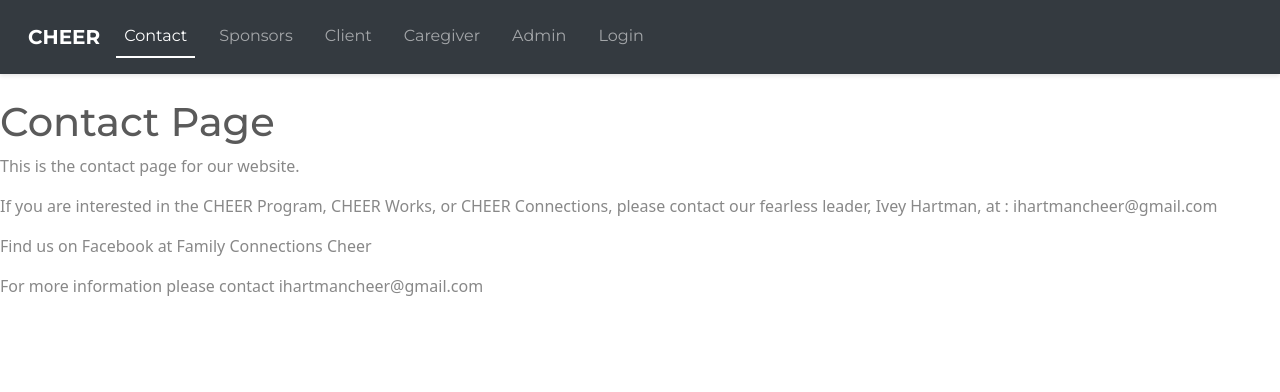
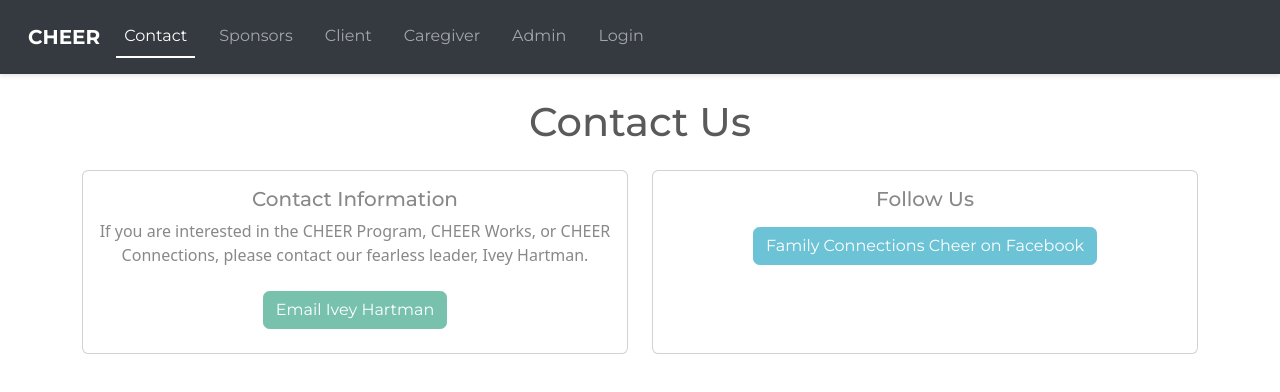
Before and after one commit to wseguin03/cheer-docker, a React (Create React App) app in the folder Client/: page /contact in a window 1280 px wide. Shown: the top 392 px of the page. Built offline with nearby package versions, Linux system fonts and the light colour scheme.

Commit message:
updated contact page and added email us

```diff
--- a/Client/src/components/ContactPage.js
+++ b/Client/src/components/ContactPage.js
@@ -1,15 +1,37 @@
 import React from 'react';
+import Button from 'react-bootstrap/Button';
+import Card from 'react-bootstrap/Card';
+import Container from 'react-bootstrap/Container';
+import Row from 'react-bootstrap/Row';
+import Col from 'react-bootstrap/Col';
 
 const ContactPage = () => {
-    return (
-      <div>
-        <h1>Contact Page</h1>
-        <p>This is the contact page for our website.</p>
-        <p>If you are interested in the CHEER Program, CHEER Works, or CHEER Connections, please contact our fearless leader, Ivey Hartman, at : ihartmancheer@gmail.com</p>
-        <p>Find us on Facebook at Family Connections Cheer</p><a href="https://www.facebook.com/familyconnectionscheers/" target></a>
-        <p>For more information please contact ihartmancheer@gmail.com</p>
-      </div>
-    );
-  };
+  return (
+    <Container className="contact-page">
+      <h1 className="text-center my-4">Contact Us</h1>
+      <Row className="text-center d-flex align-items-stretch">
+        <Col md={6} className="mb-3">
+          <Card className="h-100">
+            <Card.Body>
+              <Card.Title>Contact Information</Card.Title>
+              <Card.Text>
+                If you are interested in the CHEER Program, CHEER Works, or CHEER Connections, please contact our fearless leader, Ivey Hartman.
+              </Card.Text>
+              <Button variant="primary" href="mailto:ihartmancheer@gmail.com" className="m-2">Email Ivey Hartman</Button>
+            </Card.Body>
+          </Card>
+        </Col>
+        <Col md={6} className="mb-3">
+          <Card className="h-100">
+            <Card.Body>
+              <Card.Title>Follow Us</Card.Title>
+              <Button variant="info" href="https://www.facebook.com/familyconnectionscheers/" target="_blank" className="m-2">Family Connections Cheer on Facebook</Button>
+            </Card.Body>
+          </Card>
+        </Col>
+      </Row>
+    </Container>
+  );
+};
 
-  export default ContactPage;
+export default ContactPage;
```
